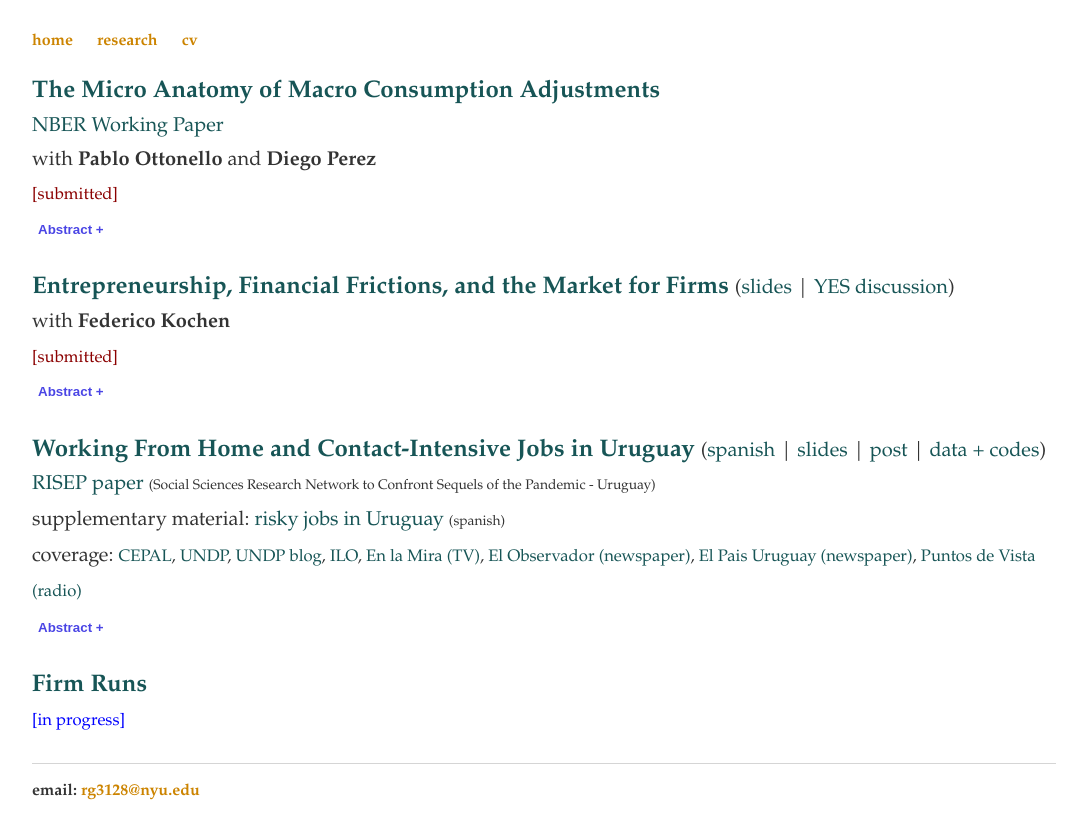
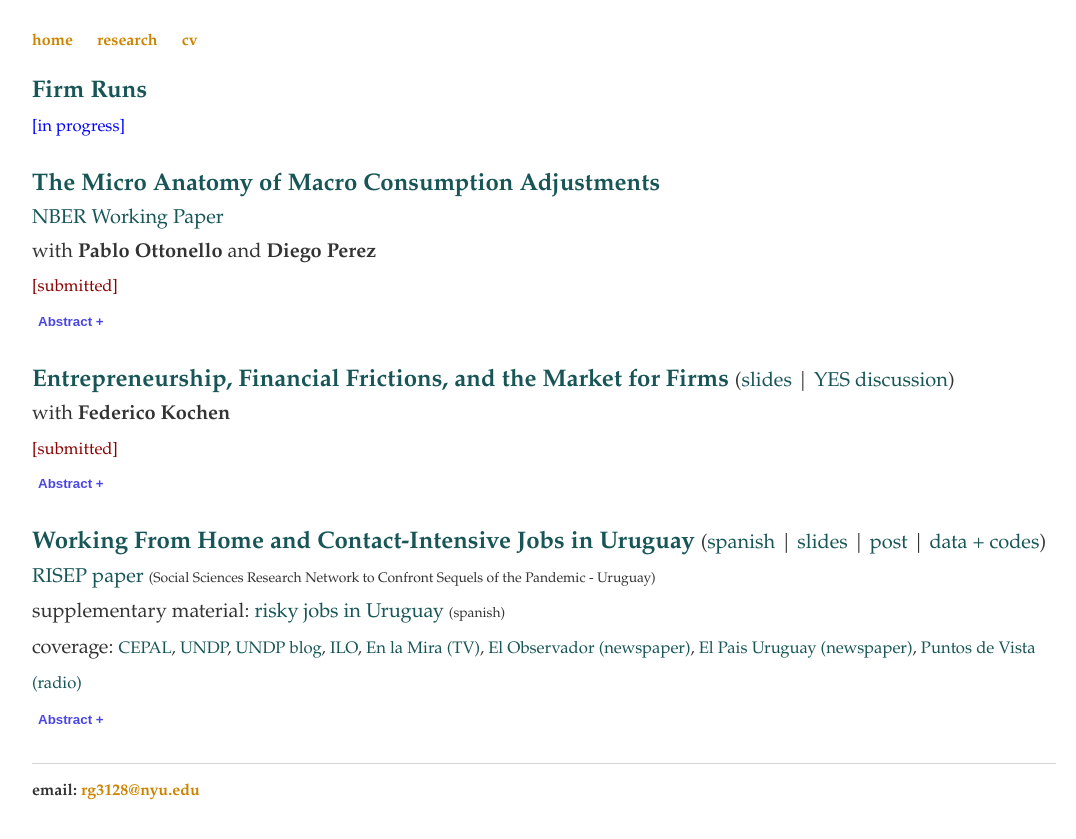
Before and after one commit to rafaguntin/rafaguntin.github.io, a Jekyll site: the page built from research/index.html, in a window 1280 px wide. Shown: the top 839 px of the page, without its empty margins (96-1172 px from the left). Built offline with Jekyll 4.4.1, drawn with Linux system fonts in a browser that asks for light colours.

Commit message:
Update index.html

```diff
--- a/research/index.html
+++ b/research/index.html
@@ -4,6 +4,12 @@ title: Rafael Guntin - Research
 ---
 
 		<div class="blurb">
+
+							<p>  <a style="font-weight: bold; color:#175556">
+					Firm Runs</a>
+					 <br> <small> <small> <a style="color:#0000FF">[in progress]</a> <big> <big>
+			</p>
+
                                <p>
 				       <a style="font-weight: bold; color:#175556"
 					  href="/research/GuOP_Consumption.pdf"
@@ -77,11 +83,6 @@ Finally, I show that my baseline estimates of WFH are consistent with ex-post su
 pandemic lockdown.  </span> <big>
 			</p>
 
-				<p>  <a style="font-weight: bold; color:#175556">
-					Firm Runs</a>
-					 <br> <small> <small> <a style="color:#0000FF">[in progress]</a>
-			</p>
-
 
 <script>
 
```
